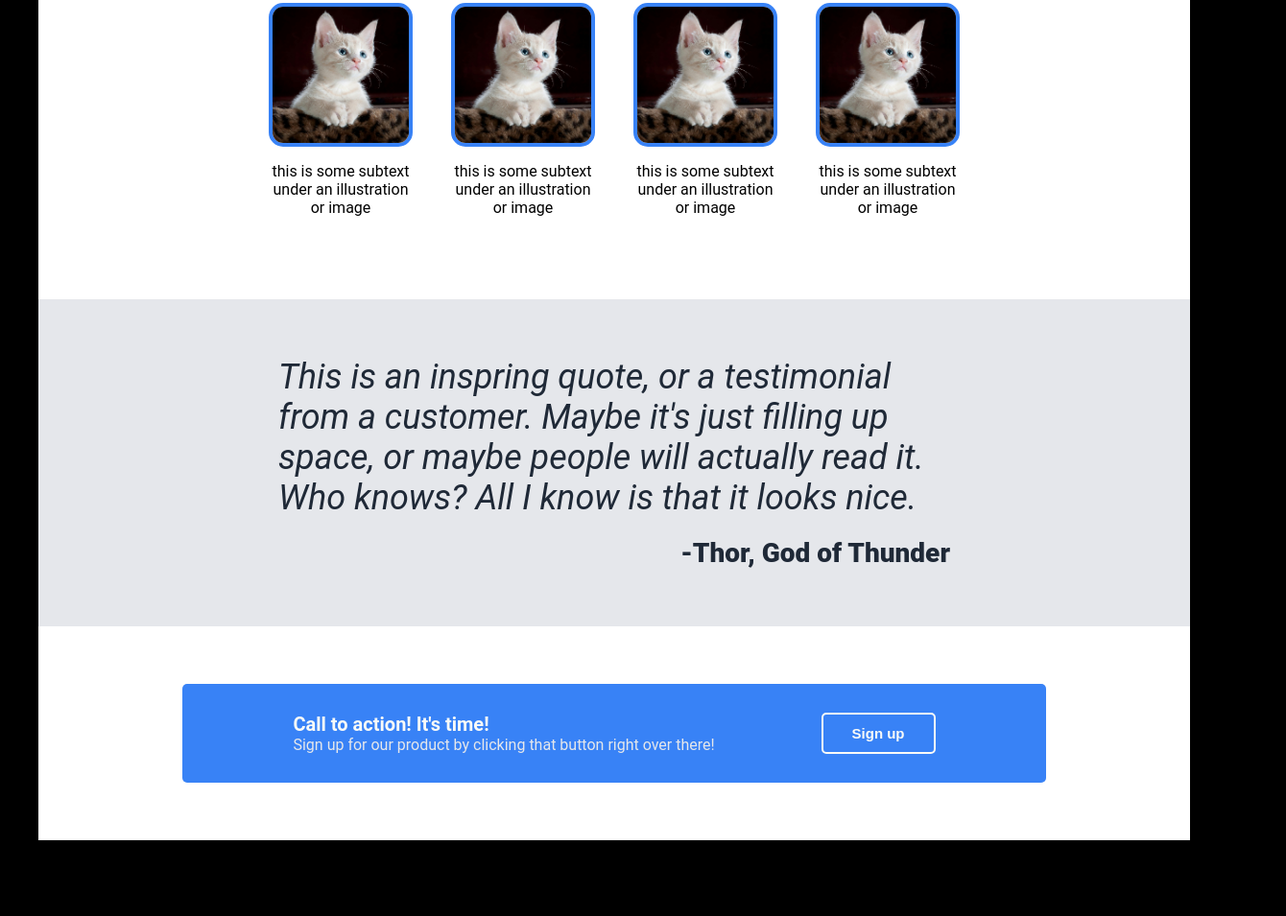
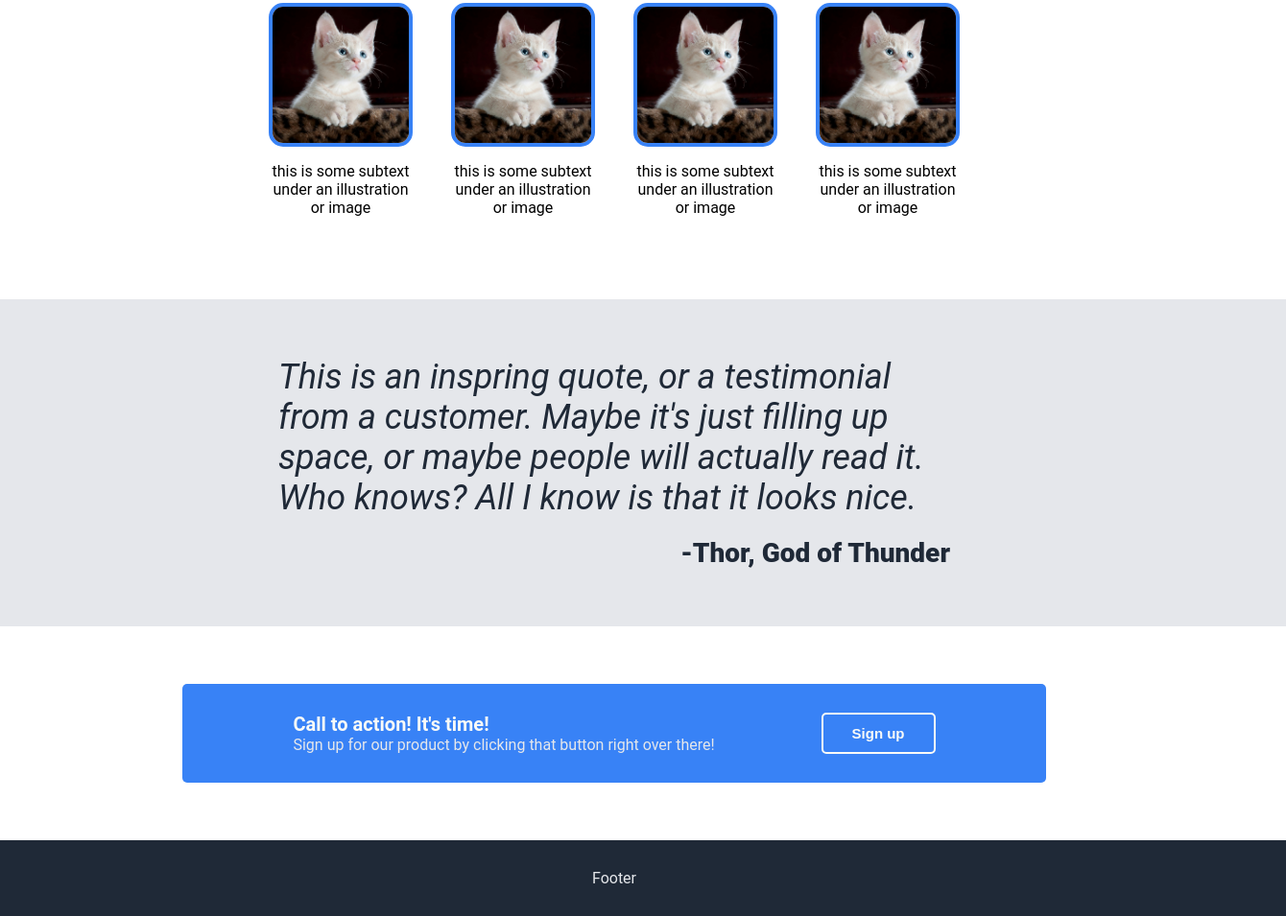
Before and after one commit to tylersemel/odin-landing-page, a plain HTML site: page index.html in a window 1280 px wide. Shown: the part 587-1542 px from the top of the page at 96% size, 1340 px wide, since content can reach past the window. Before the commit the page ends 1482 px from the top, so only its background shows below. Drawn offline with Linux system fonts and the light colour scheme.

Commit message:
Add footer and recolor backgrounds

```diff
--- a/style.css
+++ b/style.css
@@ -9,7 +9,7 @@ body {
     display: flex;
     flex-direction: column;
     align-items: center;
-    background-color: black;
+    background-color: grey;
 }
 
 ul {
@@ -51,7 +51,7 @@ a {
 .links ul {
     display: flex;
     justify-content: center;
-    gap: 10px;
+    gap: 16px;
     padding-right: 60px;
 }
 
@@ -106,7 +106,7 @@ button {
 
 .size {
     /* padding: 10px 120px 20px; */
-    width: 1200px;
+    width: 1400px;
 }
 
 .rando-title {
@@ -204,3 +204,12 @@ button {
 .sign-up-text {
     color:#E5E7EB;
 }
+
+.footer {
+    background-color: #1F2937;
+    padding: 30px 90px;
+    color:#E5E7EB;
+    display: flex;
+    justify-content: center;
+    align-items: center;
+}
```
Also changed, not shown: index.html (+1 -0 lines).
